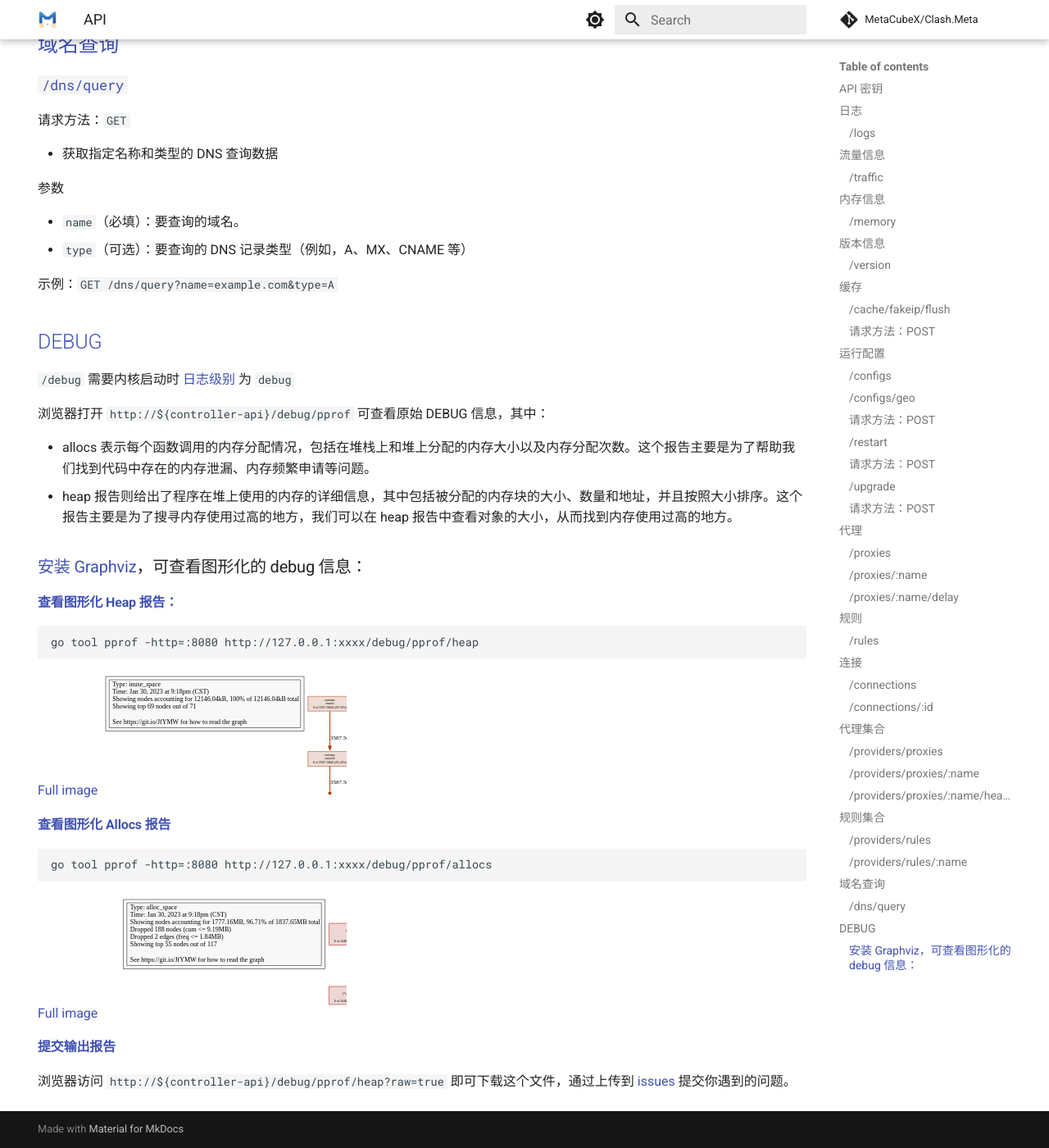
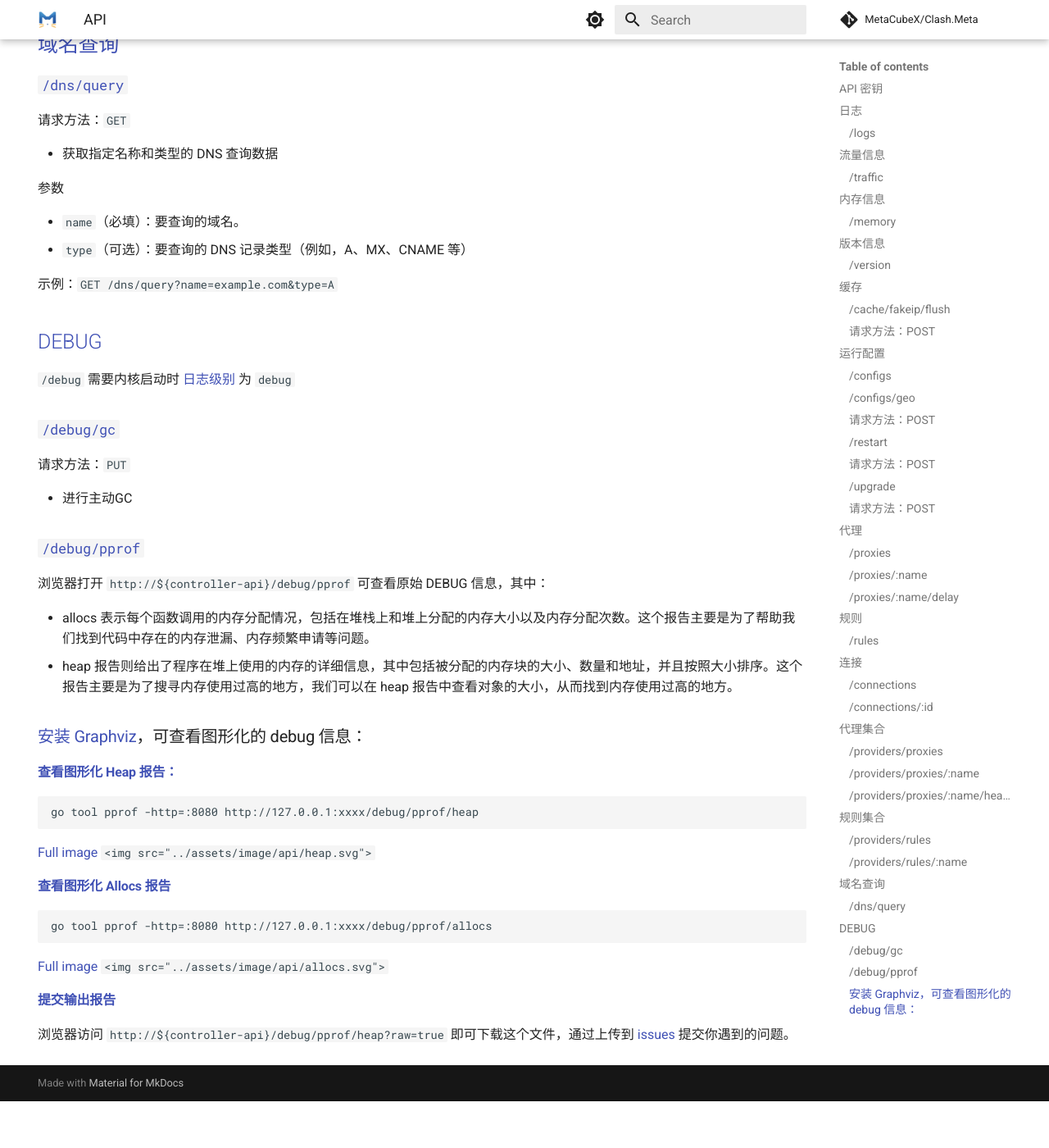
Before and after one commit to MetaCubeX/Meta-Docs, an MkDocs documentation site: the page built from docs/api/index.md, in a window 1280 px wide and 1400 px high, scrolled down 4578 px. Shown: the whole window at 82% size. Built offline with MkDocs 1.6.1 and Material for MkDocs 9.7.7, drawn with Linux system fonts in a browser that asks for light colours; comment, search, counter and statistics services are not loaded; after the commit the page ends 5921 px from its top, so only the background shows below that.

Commit message:
update api

`````diff
--- a/docs/api/index.md
+++ b/docs/api/index.md
@@ -195,6 +195,14 @@ curl 示例 `curl -H 'Authorization: Bearer secret'  http://${controller-api}//v
 
 `/debug` 需要内核启动时 [日志级别](../config/general.md#_5) 为 `debug`
 
+### `/debug/gc`
+
+请求方法：`PUT`
+
+* 进行主动GC
+
+### `/debug/pprof`
+
 浏览器打开 `http://${controller-api}/debug/pprof` 可查看原始 DEBUG 信息，其中：
 
 * allocs 表示每个函数调用的内存分配情况，包括在堆栈上和堆上分配的内存大小以及内存分配次数。这个报告主要是为了帮助我们找到代码中存在的内存泄漏、内存频繁申请等问题。
@@ -209,7 +217,7 @@ go tool pprof -http=:8080 http://127.0.0.1:xxxx/debug/pprof/heap
 ```
 
 [Full image](../assets/image/api/heap.svg)
-<img src="../assets/image/api/heap.svg">
+`<img src="../assets/image/api/heap.svg">`
 
 #### 查看图形化 Allocs 报告
 
@@ -218,7 +226,7 @@ go tool pprof -http=:8080 http://127.0.0.1:xxxx/debug/pprof/allocs
 ````
 
 [Full image](../assets/image/api/allocs.svg)
-<img src="../assets/image/api/allocs.svg">
+`<img src="../assets/image/api/allocs.svg">`
 
 #### 提交输出报告
 
`````
